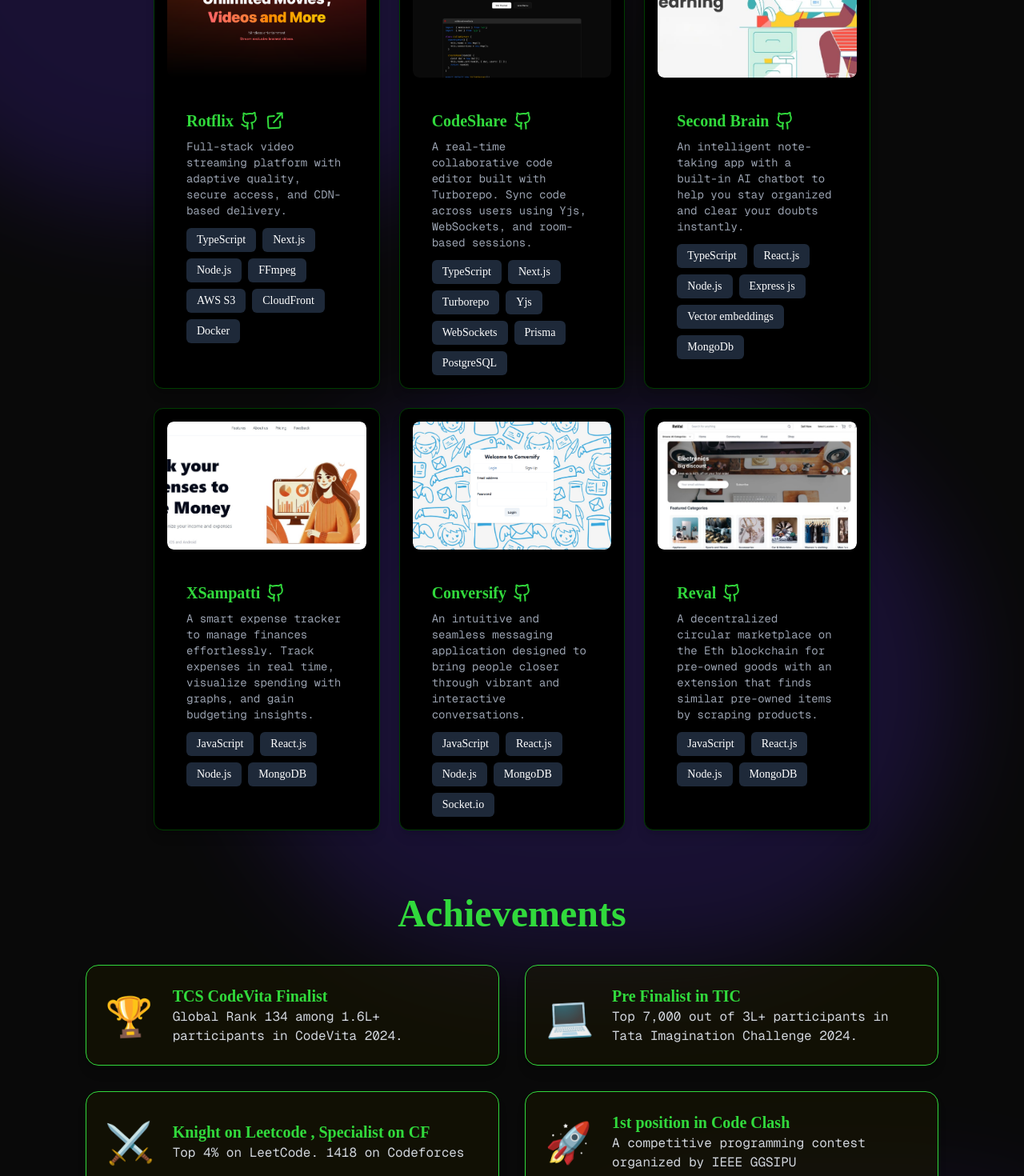
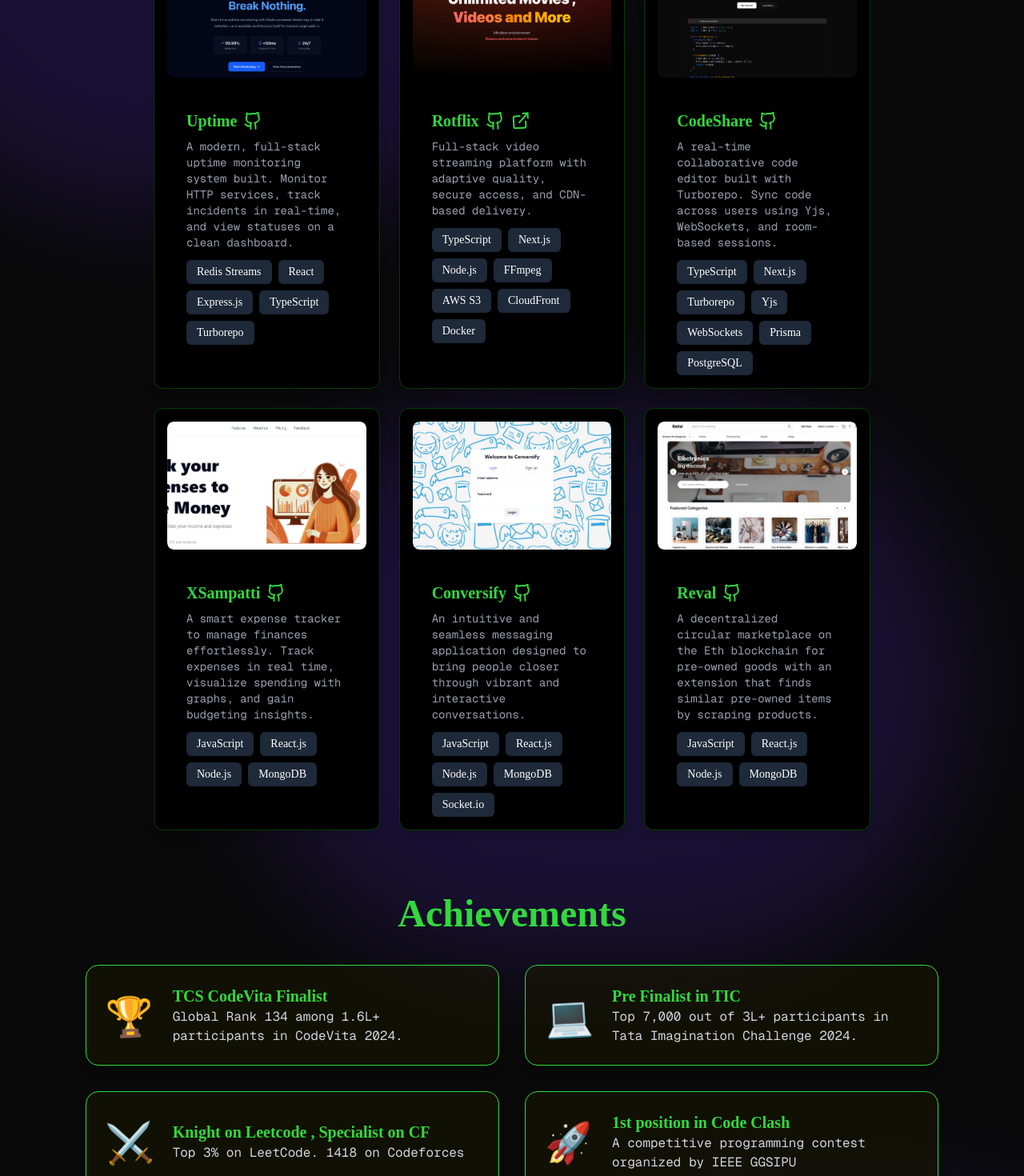
Before and after one commit to bhutanidev/portfolio, a Next.js app: page / in a window 1280 px wide. Shown: the part 980-2450 px from the top of the page at 80% size. Built offline with nearby package versions, Linux system fonts and the light colour scheme; a web font is replaced by a local one.

Commit message:
Data updation

```diff
--- a/src/components/custom/ContactForm.tsx
+++ b/src/components/custom/ContactForm.tsx
@@ -84,7 +84,7 @@
           <Twitter className="h-6 w-6" />
           <span className="font-mono">X.com</span>
         </a>
-        <a href="https://drive.google.com/file/d/1JdMHNW6EN0PTJ2PTDKw3A9g-gke1U-wp/view?usp=sharing" target="_blank" rel="noopener noreferrer" className="flex items-center justify-center space-x-2 bg-primary p-3 rounded-lg hover:bg-green-600 transition">
+        <a href="https://drive.google.com/file/d/1VMbpJNmjcCynlioF9JvmITI8yPifD8tq/view?usp=sharing" target="_blank" rel="noopener noreferrer" className="flex items-center justify-center space-x-2 bg-primary p-3 rounded-lg hover:bg-green-600 transition">
           <Eye className="h-6 w-6" />
           <span className="font-mono">Resume</span>
         </a>
--- a/src/data/index.ts
+++ b/src/data/index.ts
@@ -27,6 +27,13 @@
     ,
     "projects" : [
         {
+          title: "Uptime",
+          link:"https://github.com/bhutanidev/uptime",
+          description: "A modern, full-stack uptime monitoring system built. Monitor HTTP services, track incidents in real-time, and view statuses on a clean dashboard.",
+          image: "/up.png",
+          technologies: ["Redis Streams" ,"React", "Express.js" , "TypeScript" , "Turborepo"],
+        },
+        {
           title: "Rotflix",
           link: "https://github.com/bhutanidev/flix-backend",
           url:"https://www.rotflix.xyz/",
@@ -40,13 +47,6 @@
           description: "A real-time collaborative code editor built with Turborepo. Sync code across users using Yjs, WebSockets, and room-based sessions.",
           image: "/codeshare.png",
           technologies: ["TypeScript", "Next.js", "Turborepo", "Yjs", "WebSockets", "Prisma", "PostgreSQL"],
-        },
-        {
-          title: "Second Brain",
-          link:"https://github.com/bhutanidev/SecondBrain_backend",
-          description: "An intelligent note-taking app with a built-in AI chatbot to help you stay organized and clear your doubts instantly.",
-          image: "/SB.jpeg",
-          technologies: ["TypeScript", "React.js" , "Node.js" , "Express js" , "Vector embeddings" , "MongoDb"],
         },
         {
           title: "XSampatti",
@@ -73,7 +73,7 @@
       achievements : [
         { title: "TCS CodeVita Finalist", desc: "Global Rank 134 among 1.6L+ participants in CodeVita 2024.", icon: "🏆" },
         { title: "Pre Finalist in TIC", desc: "Top 7,000 out of 3L+ participants in Tata Imagination Challenge 2024.", icon: "💻" },
-        { title: "Knight on Leetcode , Specialist on CF", desc: "Top 4% on LeetCode. 1418 on Codeforces", icon: "⚔️" },
+        { title: "Knight on Leetcode , Specialist on CF", desc: "Top 3% on LeetCode. 1418 on Codeforces", icon: "⚔️" },
         { title: "1st position in Code Clash", desc: "A competitive programming contest organized by IEEE GGSIPU", icon: "🚀" },
       ],
       experienceData : [
```
Also changed, not shown: public/up.png (added).
